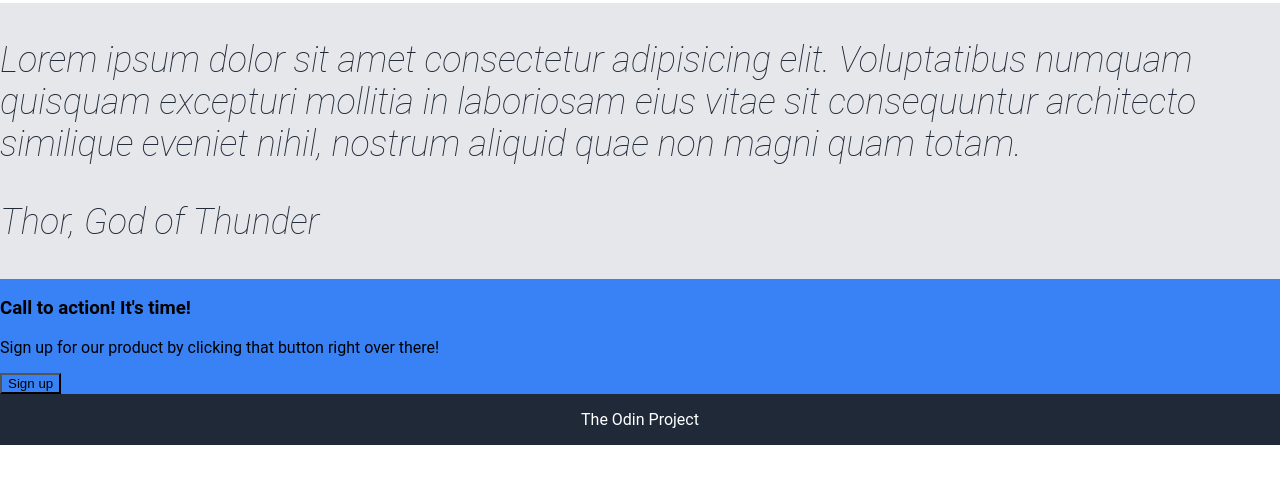
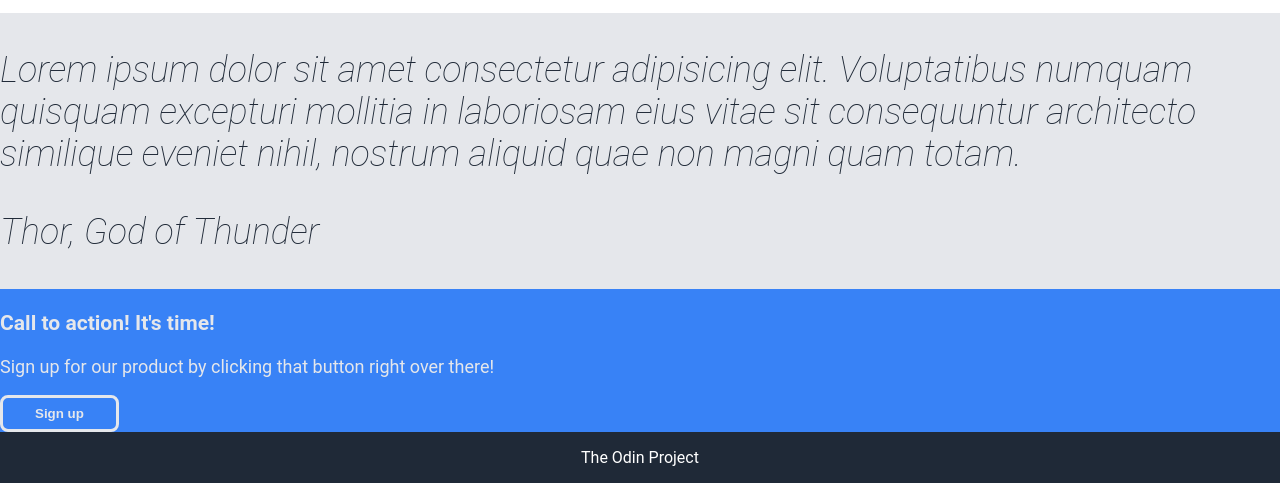
Before and after one commit to mohakp/landing-page, a plain HTML site: page index.html in a window 1280 px wide. Shown: the part 804-1287 px from the top of the page. Before the commit the page ends 1249 px from the top, so only its background shows below. Drawn offline with Linux system fonts and the light colour scheme.

Commit message:
Add button and call for action styling
Add button and call for action styling
as mentioned in the requirements screenshot.
In the call for action, added extra border with
white color.

```diff
--- a/index.html
+++ b/index.html
@@ -19,7 +19,7 @@
         <div class="banner-text">
             <h1>This website is awesome</h1>
             <p>This website has some subtext that goes here under the main title. It's a smaller font and the color is lower contrast</p>
-            <button class="button">Sign up</button>
+            <button>Sign up</button>
         </div>
         <div class="banner-image">
             <img alt="This is a placeholder for image">
@@ -51,7 +51,7 @@
     <div class="call-action">
         <h3>Call to action! It's time!</h3>
         <p>Sign up for our product by clicking that button right over there!</p>
-        <button>Sign up</button>
+        <button id="call-action-btn">Sign up</button>
     </div>
     <div class="footer">
         <p>The Odin Project</p>
--- a/style.css
+++ b/style.css
@@ -57,7 +57,8 @@ a {
 }
 
 .banner-text p,
-.right-links {
+.right-links,
+.call-action {
     font-size: 18px;
     color: #E5E7EB;
 }
@@ -80,3 +81,16 @@ button,
     font-weight: lighter;
     color: #1f2937;
 }
+
+button {
+    color: #E5E7EB;
+    padding: 8px 32px;
+    border-radius: 8px;
+    border: 0px;
+    font-weight: 900;
+}
+
+#call-action-btn {
+    border: 3px solid #E5E7EB;
+
+}
```
